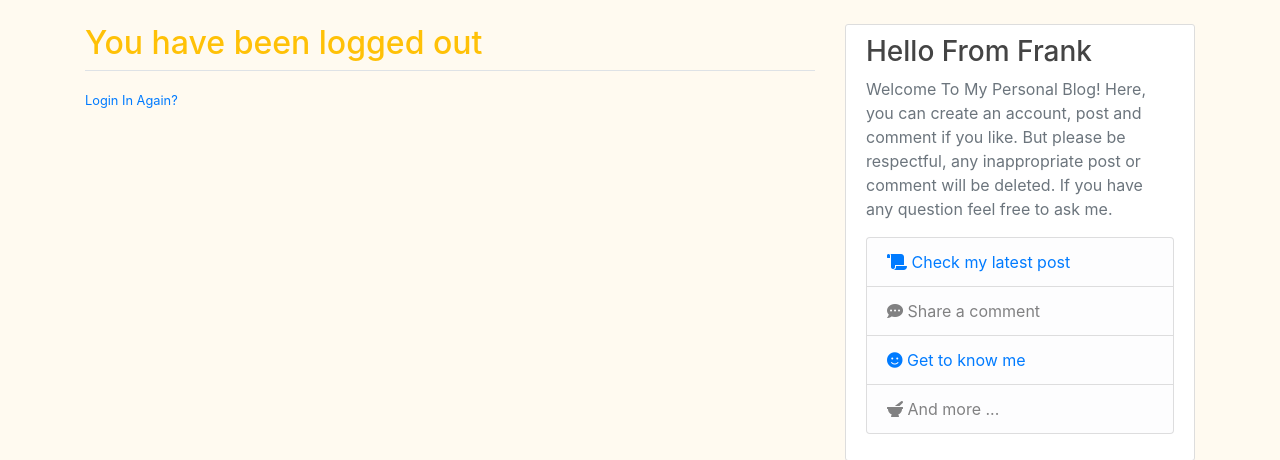
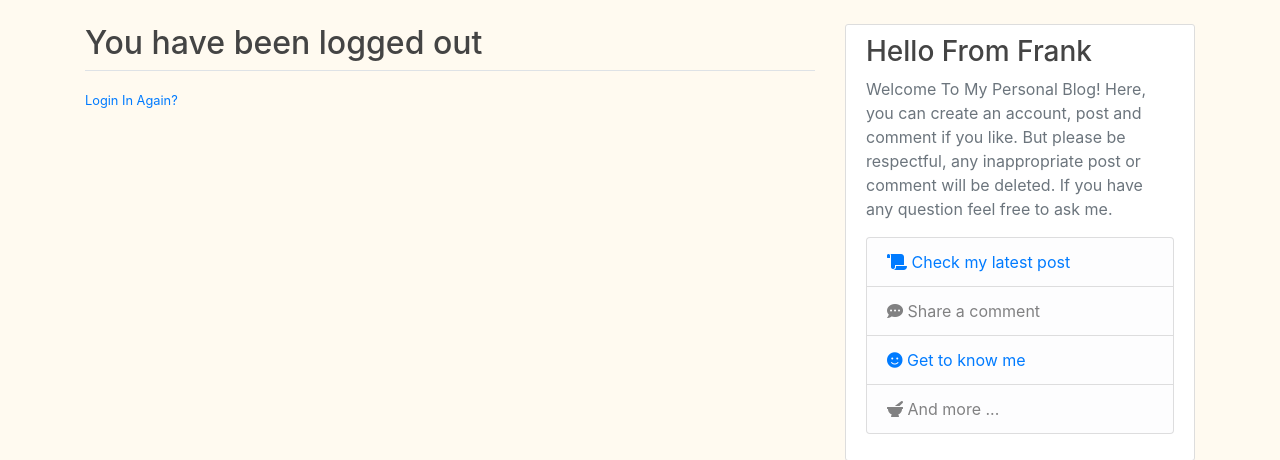
Before and after one commit to Franktheknight/Personal-Blog, a Django app: template users/templates/users/logout.html in a window 1280 px wide. Shown: the part 56-516 px from the top of the page. Run offline with Django 3.2, Linux system fonts and the light colour scheme; the template is opened without the code that fills it, so the values that code supplies are empty; some libraries are stand-ins or nearby versions.

Commit message:
'new-domain'

```diff
--- a/blog/templates/blog/about.html
+++ b/blog/templates/blog/about.html
@@ -270,7 +270,7 @@
         </div>
         <div class='col-12'>
             <hr class='light-100'>
-            <h5>&copy; frankli.com</h5>
+            <h5>&copy; frank-li.com</h5>
         </div>
     </div>
     </div>
--- a/users/templates/users/logout.html
+++ b/users/templates/users/logout.html
@@ -1,6 +1,6 @@
 {% extends 'blog/base.html' %}
 {% block content %}
-    <h2 class='text-warning'>You have been logged out</h2>
+    <h2>You have been logged out</h2>
     <div class='border-top pt-3'>
         <small class='text-muted'>
             <a href="{% url 'login' %}">Login In Again?</a>
```
